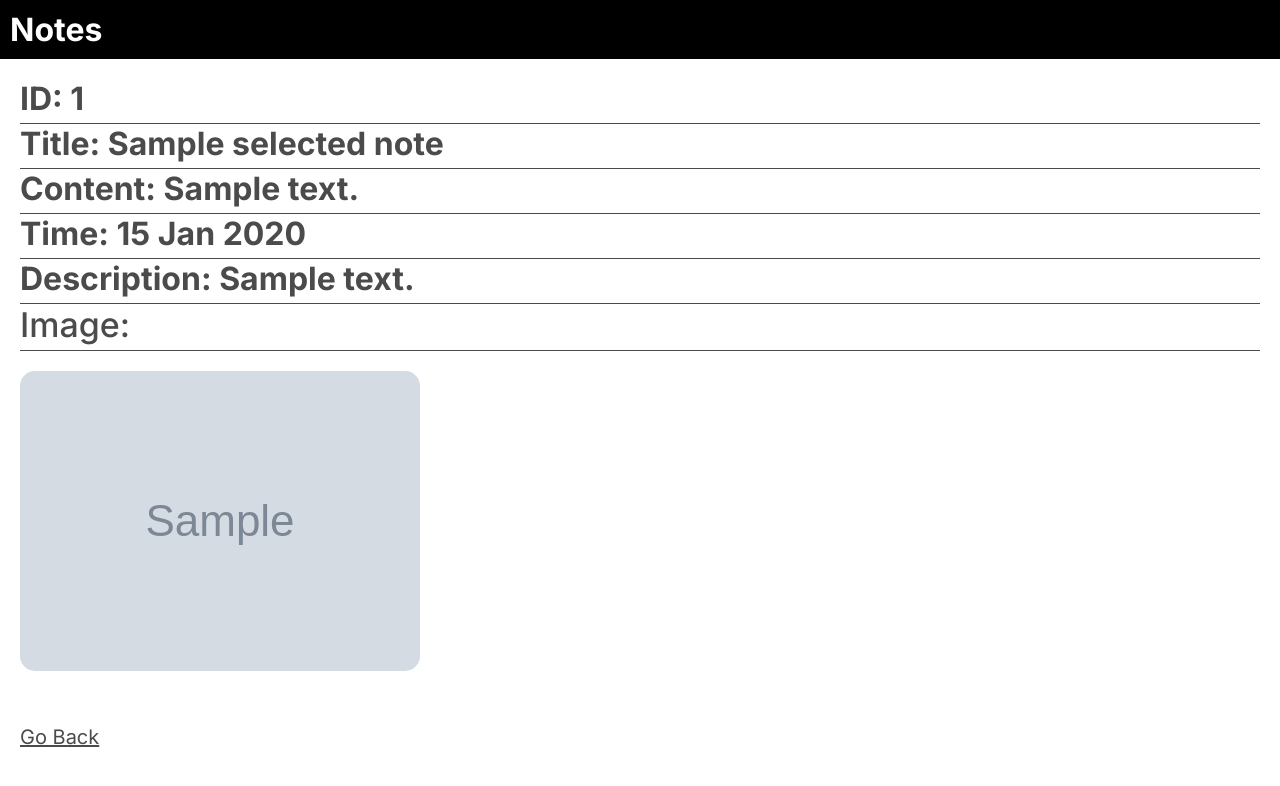
After one commit to olehkaliniuk/NodeJSExpressMySQLTest, a Node server app: template views/notesByID.ejs in a window 1280 px wide. The commit adds this page. Shown: the top 786 px of the page. Run offline with Node 20, Linux system fonts and the light colour scheme; the template is opened without the code that fills it: most values are stand-ins (such as "Sample title", 1, 10 or a date in 2020); grey boxes marked "Sample" are stand-in pictures.

Commit message:
2 commit

```diff
--- a/app.js
+++ b/app.js
@@ -1,10 +1,23 @@
 import express from 'express'
 const app = express();
+
+
+
+
+//file upload
+import fileUpload from 'express-fileupload';
+import fs from 'fs';
+import path from 'path';
+import { fileURLToPath } from 'url';
+const __filename = fileURLToPath(import.meta.url);
+const __dirname = path.dirname(__filename);
+app.use('/upload', express.static(path.join(__dirname, 'upload')));
 
 import 'dotenv/config'
 const port = process.env.PORT || 8080
 
 app.use(express.static('public'));
+app.use(fileUpload())
 
 
 app.use(express.json())
@@ -13,7 +26,7 @@ app.use(express.urlencoded({ extended: true }));
 
 app.set('view engine', 'ejs');
 
-import { getNote, getNotes, createNote, deleteNoteById, deleteAllNotes} from './database.js';
+import { getNote, getNotes, createNote, deleteNoteById, deleteAllNotes, addDescription, addImagePathToNoteById} from './database.js';
 
 
 
@@ -39,7 +52,7 @@ app.get('/', async(req, res) => {
 
 });
 
-// Show all
+// Show all // Not relevant
 app.get('/notes', async(req, res) => {
   const notes = await getNotes()
   if (notes.length != 0) {
@@ -49,17 +62,27 @@ app.get('/notes', async(req, res) => {
   }
 });
 
-// Show by ID
-app.get('/notes/:id', async(req, res) => {
-  const id = req.params.id
-  const note = await getNote(id)
-  if(note && note.length > 0){
-    res.send(note)
-  }else{
-    res.send(`note ${id} doesnt exist`)
-  }
+// Show by ID and form desc and img
+app.get('/notes/:id', async (req, res) => {
+  const id = req.params.id;
+  const note = await getNote(id);
 
-});
+  let showForm = false;
+  let showImgForm = false;
+
+  if (note && note.length > 0) {
+      const selectedNote = note[0];
+
+      if (!selectedNote.descriptions) {
+          showForm = true;
+      }
+      if (!selectedNote.image_path) {
+        showImgForm = true;
+    }
+
+      res.render('notesByID', { showForm, showImgForm, selectedNote, imagePath: selectedNote.image_path});
+      console.log(showForm)
+}});
 
 // Create new
 app.post('/notes/create', async (req, res) => {
@@ -92,7 +115,70 @@ app.post('/notes/delete', async (req, res) => {
   }
 });
 
+// Add description to an existing note
+app.post('/notes/:id/descriptions', async (req, res) => {
+  const id = req.params.id;
+  const { descriptions } = req.body;
 
+  // console.log('Descriptions:', descriptions);
+  // console.log('ID:', id);
+
+  const updatedNote = await addDescription(descriptions, id);
+  if (updatedNote && updatedNote.length > 0) {
+    res.redirect('/');
+  } else {
+    res.redirect('/');
+  }
+});
+
+
+
+
+//Post photo
+app.post('/notes/:id/img', async (req, res) => {
+  let sampleFile;
+  let uploadPath;
+
+  if (!req.files || Object.keys(req.files).length === 0) {
+    return res.status(400).json({ message: 'No files were uploaded.' });
+  }
+
+  sampleFile = req.files.sampleFile;
+
+  const relativePath = '/upload/' + sampleFile.name;
+  uploadPath = path.join(__dirname, relativePath);
+
+
+  if (!fs.existsSync(path.join(__dirname, 'upload'))) {
+    fs.mkdirSync(path.join(__dirname, 'upload'));
+  }
+
+
+  sampleFile.mv(uploadPath, async function (err) {
+    if (err) {
+      console.error(err);
+      return res.status(500);
+    }
+
+    const id = req.params.id;
+    const success = await addImagePathToNoteById(id, relativePath);
+
+    if (success) {
+
+      res.redirect('/');
+    }
+     else {
+      res.status(500);
+    }
+  });
+});
+
+
+
+
+
+
+//run server
 app.listen(port, ()=>{
     console.log(`PORT: ${port}`)
 })
--- a/package.json
+++ b/package.json
@@ -11,9 +11,12 @@
   "license": "ISC",
   "description": "",
   "dependencies": {
+    "body-parser": "^1.20.3",
     "dotenv": "^16.4.5",
     "ejs": "^3.1.10",
     "express": "^4.21.1",
+    "express-fileupload": "^1.5.1",
+    "multer": "^1.4.5-lts.1",
     "mysql": "^2.18.1",
     "mysql2": "^3.11.3",
     "nodemon": "^3.1.7"
--- a/public/css/main.css
+++ b/public/css/main.css
@@ -79,3 +79,8 @@
     border-radius: 15px;
     margin: 5px;
 }
+
+
+.listt a{
+    color: #000;
+}
--- /dev/null
+++ b/public/css/notesid.css
@@ -0,0 +1,100 @@
+@import url('https://fonts.googleapis.com/css2?family=Inter:ital,opsz,wght@0,14..32,100..900;1,14..32,100..900&family=Montserrat:ital,wght@0,100..900;1,100..900&family=Poppins:ital,wght@0,100;0,200;0,300;0,400;0,500;0,600;0,700;0,800;0,900;1,100;1,200;1,300;1,400;1,500;1,600;1,700;1,800;1,900&display=swap');
+
+*{
+    font-family: "Inter", sans-serif;
+    padding: 0;
+    margin: 0;
+}
+.logo{
+    padding: 10px;
+    background-color: black;
+    color: #fff;
+}
+
+.idcontainer{
+    padding: 20px;
+}
+
+.idcontainer h1{
+    color: #4b4b4b;
+    padding-bottom: 5px;
+    border-bottom: 1px solid #4b4b4b;
+}
+
+.deskkk{
+    color: #4b4b4b;
+    padding-bottom: 5px;
+    border-bottom: 1px solid #4b4b4b;
+}
+
+.formadd input{
+font-weight: 500;
+font-size: 34px;
+border: none;
+padding-bottom: 2.5px;
+    border-bottom: 1px solid #4b4b4b;
+}
+.formadd button{
+    font-weight: 500;
+    font-size: 34px;
+    border: none;
+    color: #fff;
+    background-color: black;
+    padding: 2.5px;
+
+}
+
+.backlink{
+    padding-top: 50px;
+}
+.backlink a{
+    color: #4b4b4b;
+    font-size: 20px;
+}
+
+
+.formimg{
+    display: flex;
+    align-items: center;
+}
+
+
+.formimg input{
+    font-weight: 500;
+    font-size: 34px;
+    border: none;
+    padding-bottom: 1.7px;
+    border-bottom: 1px solid #4b4b4b;
+    color: #a7a7a7;
+
+
+}
+
+.formimg button{
+    font-weight: 500;
+    font-size: 34px;
+    border: none;
+    color: #fff;
+    background-color: black;
+    padding: 2.5px;
+}
+
+
+.imgTitle{
+    font-weight: 500;
+    font-size: 34px;
+    color: #a7a7a7;
+    padding-bottom: 5px;
+    border-bottom: 1px solid #4b4b4b;
+
+}
+
+.imgggg{
+    padding-top: 20px;
+
+}
+
+.imgggg img{
+    border-radius: 15px;
+
+}
--- /dev/null
+++ b/views/notesByID.ejs
@@ -0,0 +1,61 @@
+<!DOCTYPE html>
+<html lang="en">
+<head>
+    <meta charset="UTF-8">
+    <meta name="viewport" content="width=device-width, initial-scale=1.0">
+    <link rel="stylesheet" href="/css/notesid.css" type="text/css">
+    <title>Document</title>
+</head>
+<body>
+    <h1 class="logo">Notes</h1>
+
+    <div class="idcontainer">
+    <h1>ID: <%= selectedNote.id %></h1>
+    <h1>Title: <%= selectedNote.title %></h1>
+    <h1>Content: <%= selectedNote.contents %></h1>
+
+    <h1>Time: <%= selectedNote.created %></h1>
+        <% if (showForm) { %>
+            <form class="formadd" action="/notes/<%= selectedNote.id %>/descriptions" method="POST">
+                <input type="text" id="descriptions" name="descriptions" placeholder="Description" required>
+                <button type="submit" value="Add Description">Add</button>
+            </form>
+        <% } else { %>
+            <h1 class="deskkk">Description: <%= selectedNote.descriptions %></h1>
+        <% } %>
+
+
+
+
+        <% if (showImgForm) { %>
+
+            <form class="formimg" action="/notes/<%= selectedNote.id %>/img" method="POST" enctype="multipart/form-data">
+                <div class="imgTitle">Upload Photo</div>
+                <input type="file" name="sampleFile" accept="image/*">
+                <button type="submit">Add Photo</button>
+            </form>
+
+          <% } else { %>
+
+            <% if (imagePath) { %>
+                <div>
+                  <h1 class="imgTitle">Image:</h1>
+                  <div class="imgggg" >
+                  <img src="<%= imagePath %>" alt="Note Image" />
+                </div>
+                </div>
+              <% } else { %>
+                <p>No image available for this note.</p>
+              <% } %>
+
+        <% } %>
+
+        <!-- <h1>Content: <%= selectedNote.image_path %></h1> -->
+
+        <div class="backlink">
+            <a  href="/">Go Back</a>
+        </div>
+    </div>
+
+</body>
+</html>
```
Also changed, not shown: database.js (+32 -0 lines), views/notes.ejs (+8 -14 lines), upload/ab6761610000e5eb43633ee607e147dfd024a198.jpeg (added), upload/img.jpeg (added), 1 other file.
